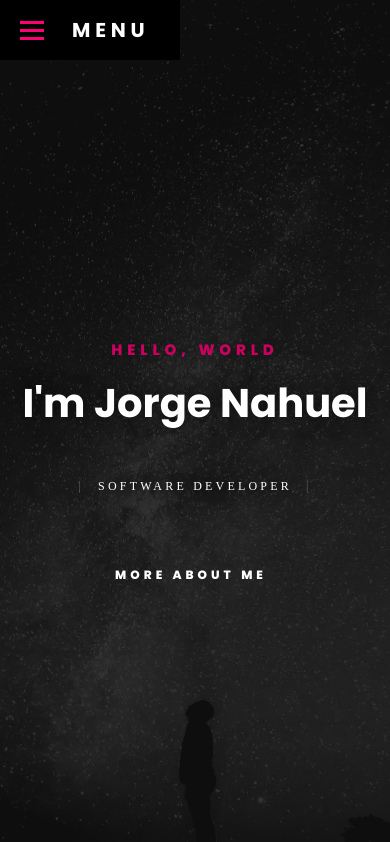
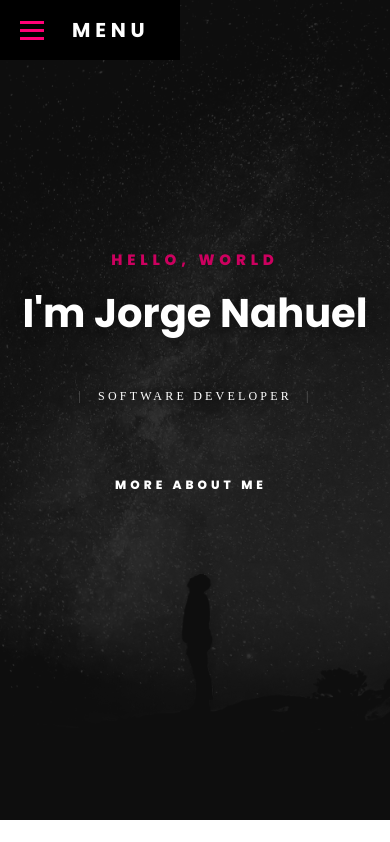
Before and after one commit to JornabeDV/Portfolio, a React (Vite) app: page / in a window 390 px wide. Shown: the top 842 px of the page. Built offline with nearby package versions, Linux system fonts and the light colour scheme.

Commit message:
fix:height phone

```diff
--- a/src/Components/Home/Home.css
+++ b/src/Components/Home/Home.css
@@ -142,6 +142,9 @@
 }
 
 @media (max-width: 480px) {
+	#intro {
+		min-height: 820px;
+	}
 	.intro-content h1 {
 		font-size: 40px;
 		padding: 10px;
```
